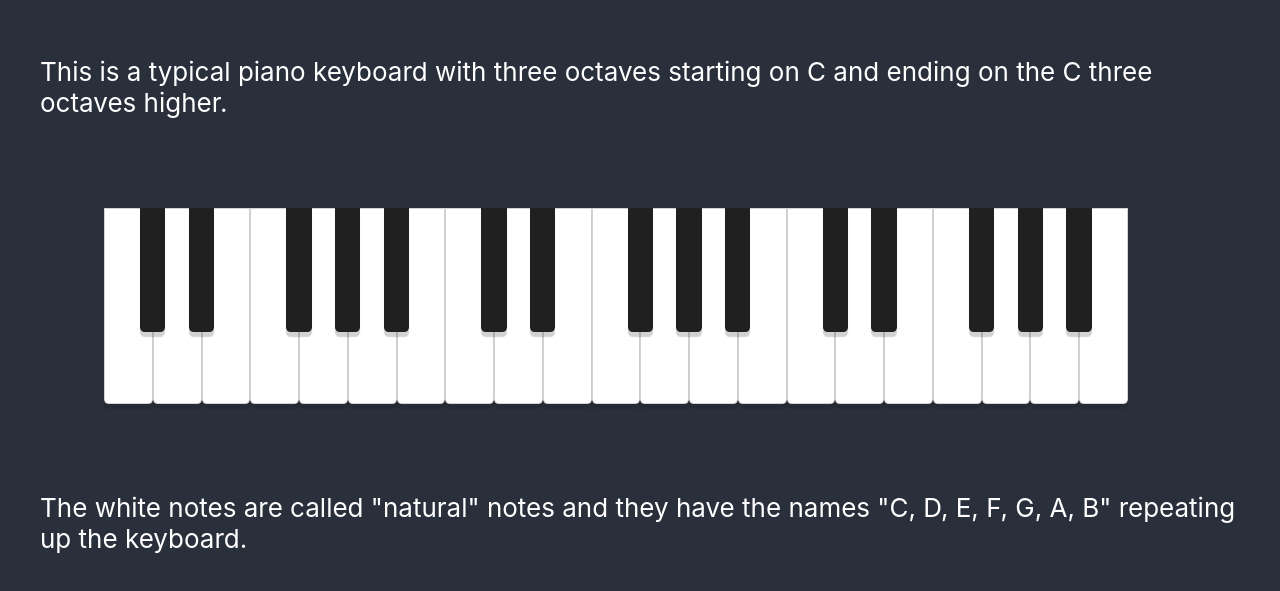
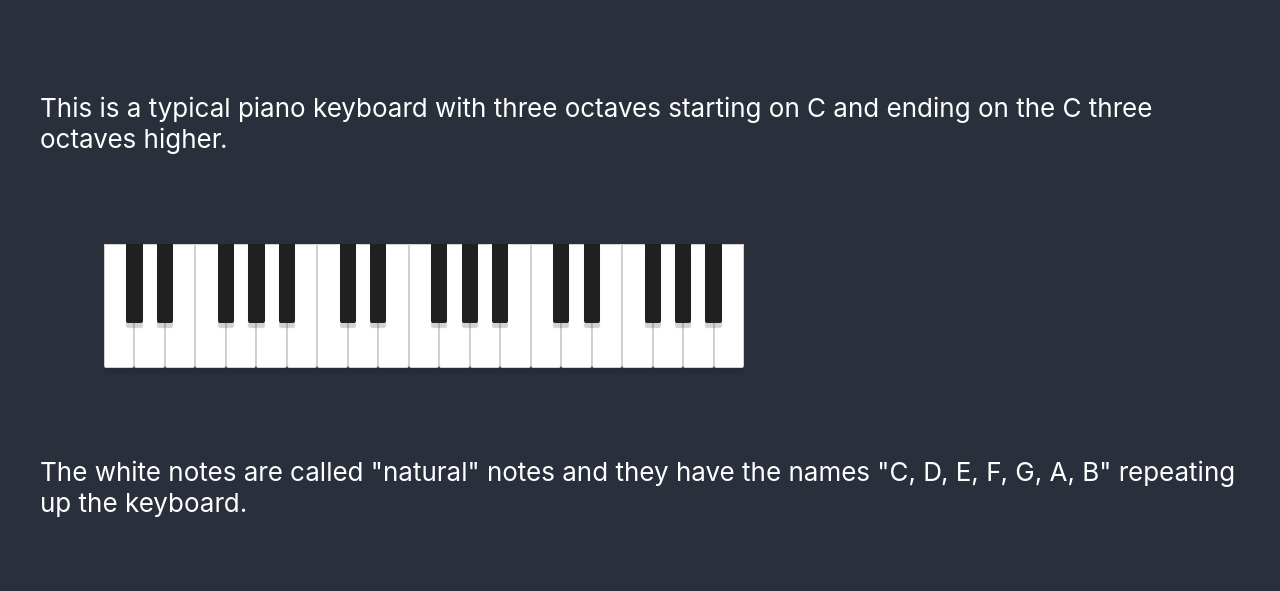
Before and after one commit to jakerr/music-blog, a React (Create React App) app: page / in a window 1280 px wide. Shown: the part 135-726 px from the top of the page. Built offline with nearby package versions, Linux system fonts and the light colour scheme.

Commit message:
Make keyboard resizeable

```diff
--- a/src/App.css
+++ b/src/App.css
@@ -7,8 +7,19 @@
   pointer-events: none;
 }
 
+.kb-80vw {
+  --kb-width: 80vw;
+}
+
+.kb-50vw {
+  --kb-width: 50vw;
+}
+
+.kb-20vw {
+  --kb-width: 20vw;
+}
+
 .keyboard {
-  --kb-width: 80vw;
   --kb-height: calc(var(--kb-width) * 0.19);
   --kb-white-width: calc(var(--kb-width) / (7 * 3) - 2px);
   --kb-black-width: calc(var(--kb-white-width) * 0.5);
--- a/src/App.tsx
+++ b/src/App.tsx
@@ -60,18 +60,18 @@
 const Keys: FC<{
   from: Note,
   to: Note
-}> = ({from, to}) => {
+  size?: "small" | "medium" | "large"
+}> = ({from, to, size="large"}) => {
   const fromIndex = noteIndex(from);
   const toIndex = noteIndex(to);
-  const fromNote2 = noteForIndex(fromIndex);
-  const toNote2 = noteForIndex(toIndex);
   const allNoteIds = Array(toIndex - fromIndex).fill(0).map((i, idx) => i + idx + fromIndex);
   const allNotes = allNoteIds.map((noteId) => noteForIndex(noteId));
+  const sizeClass = size === "large" ? "kb-80vw" : (size === "medium" ? "kb-50vw" : "kb-20vw");
   console.log(`All notes ${allNoteIds}`);
   console.log(`All notes ${allNotes}`);
   return (
     <>
-    <div className='keyboard'>
+    <div className={`keyboard ${sizeClass}`}>
       {
       allNotes.map((note) => (
         <Key key={noteIndex(note)} note={note}></Key>
@@ -104,7 +104,7 @@
         <p>
           This is a typical piano keyboard with three octaves starting on C and ending on the C three octaves higher.
         </p>
-        <Keys from={from} to={to}></Keys>
+        <Keys from={from} to={to} size="medium"></Keys>
         <p>
           The white notes are called "natural" notes and they have the names "C, D, E, F, G, A, B" repeating up the keyboard.
         </p>
```
